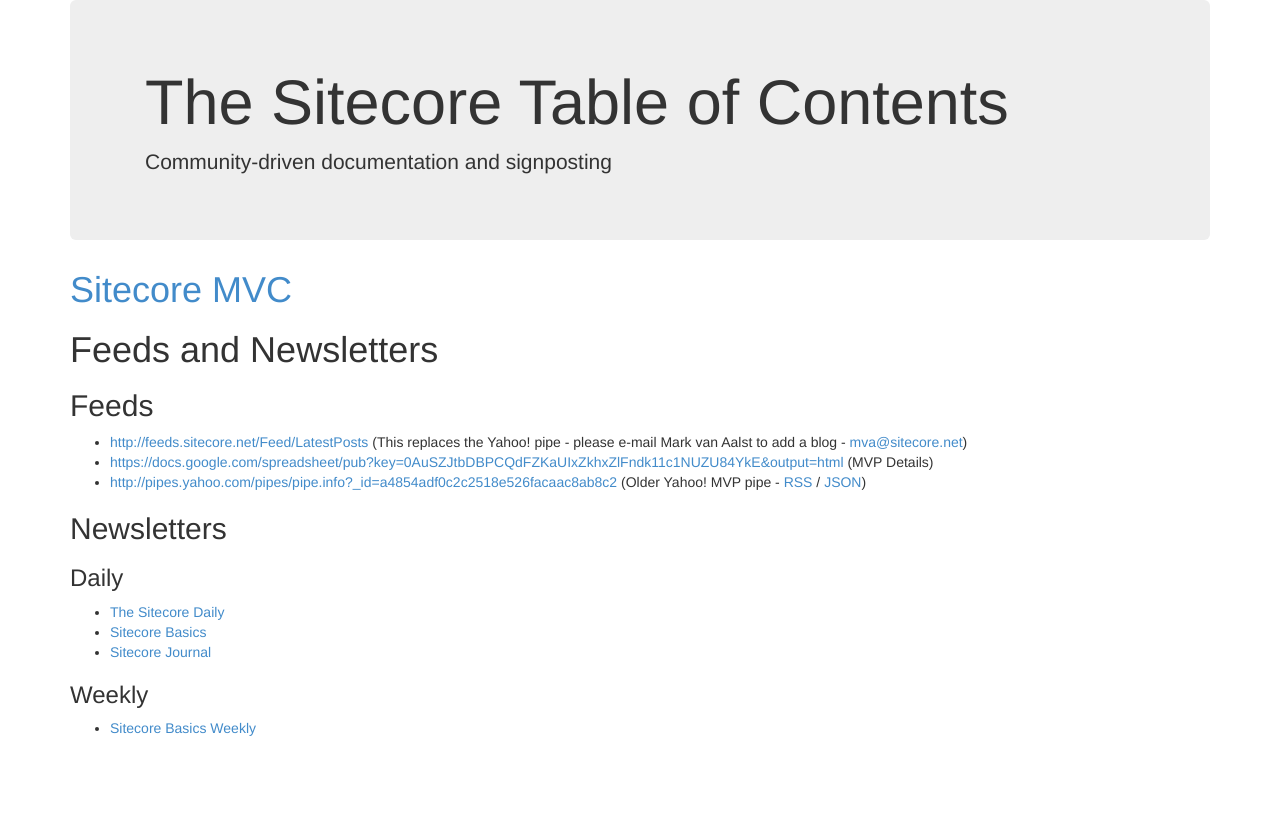
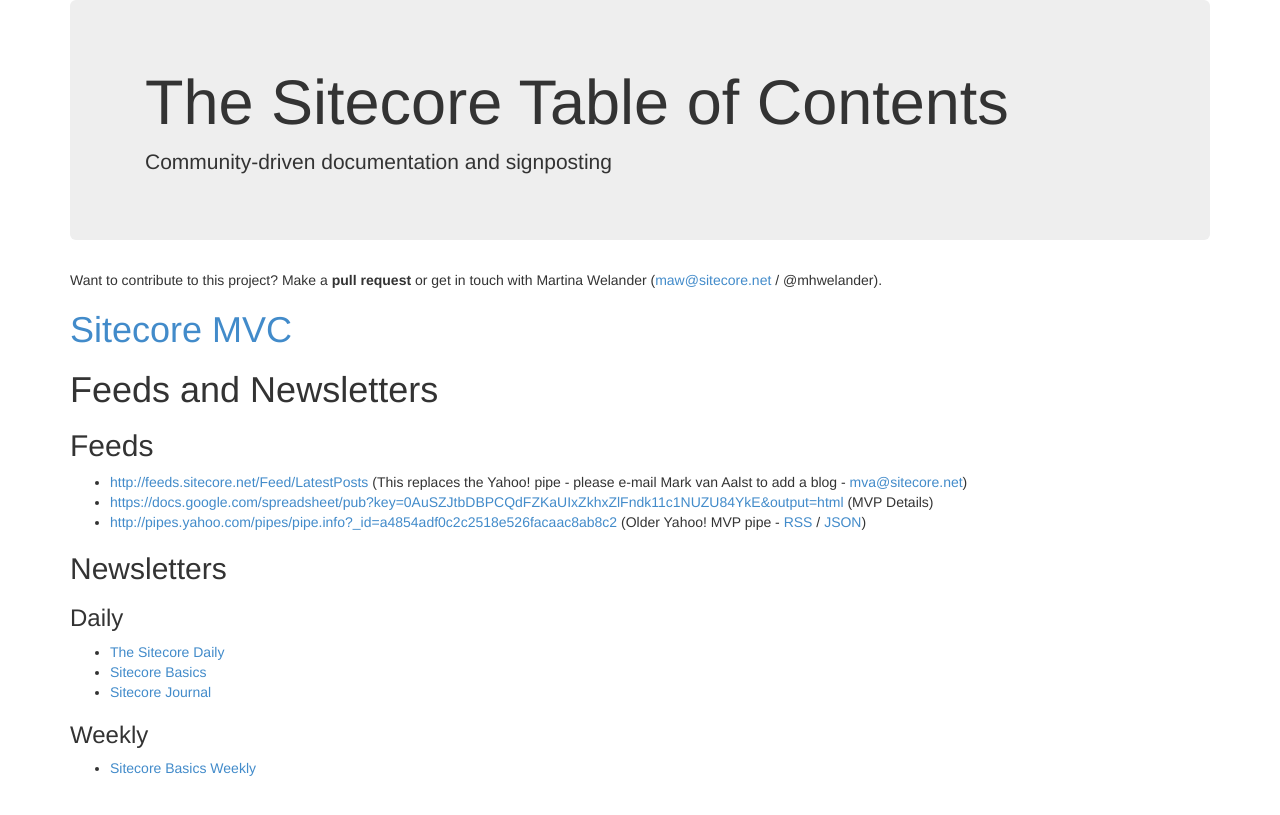
Before and after one commit to Sitecore-Community/docs, a Jekyll site: the page built from index.md, in a window 1280 px wide. Shown: the top 815 px of the page. Built offline with Jekyll 4.4.1, drawn with Linux system fonts in a browser that asks for light colours; nearby versions of some CDN libraries.

Commit message:
Modified file using Dillinger

```diff
--- a/index.md
+++ b/index.md
@@ -2,6 +2,8 @@
 layout: default
 title: Getting Started with Sitecore
 ---
+
+Want to contribute to this project? Make a **pull request** or get in touch with Martina Welander ([maw@sitecore.net](maw@sitecore.net) / @mhwelander).
 
 #[Sitecore MVC](/documentation/Sitecore MVC/index.html)
 
```
